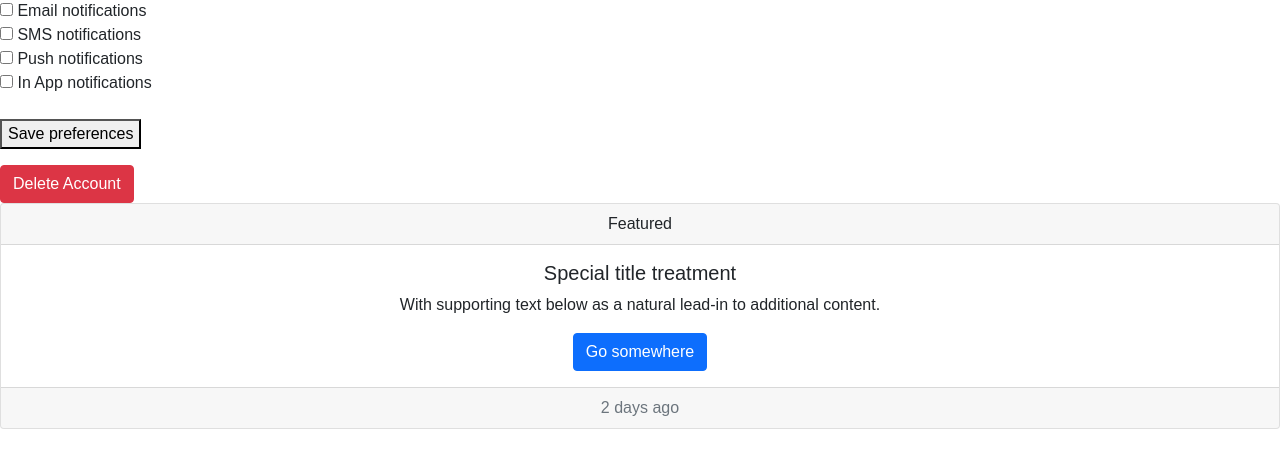
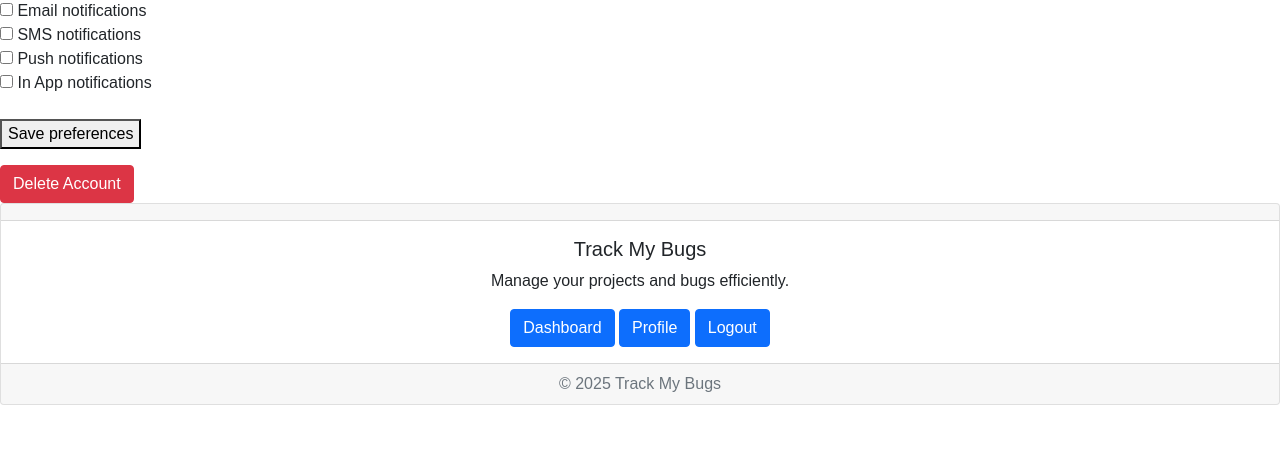
Before and after one commit to MattHickling/TrackMyBugs, a PHP site: page /profile.php in a window 1280 px wide. Shown: the part 241-709 px from the top of the page. Run offline with PHP 8.4, Linux system fonts and the light colour scheme; the visitor is signed in with stand-in values (Sample User, id 1); data that the repository does not hold is empty.

Commit message:
footr styling

```diff
--- a/templates/footer.php
+++ b/templates/footer.php
@@ -1,13 +1,15 @@
 <div class="card text-center">
   <div class="card-header">
-    Featured
+
   </div>
   <div class="card-body">
-    <h5 class="card-title">Special title treatment</h5>
-    <p class="card-text">With supporting text below as a natural lead-in to additional content.</p>
-    <a href="#" class="btn btn-primary">Go somewhere</a>
+    <h5 class="card-title">Track My Bugs</h5>
+    <p class="card-text"> Manage your projects and bugs efficiently.</p>
+    <a href="/TrackMyBugs/public/dashboard.php" class="btn btn-primary">Dashboard</a>
+    <a href="/TrackMyBugs/public/profile.php" class="btn btn-primary">Profile</a>
+    <a href="/TrackMyBugs/public/logout.php" class="btn btn-primary">Logout</a>
   </div>
   <div class="card-footer text-muted">
-    2 days ago
+    &copy; <?= date('Y') ?> Track My Bugs
   </div>
 </div>
```
